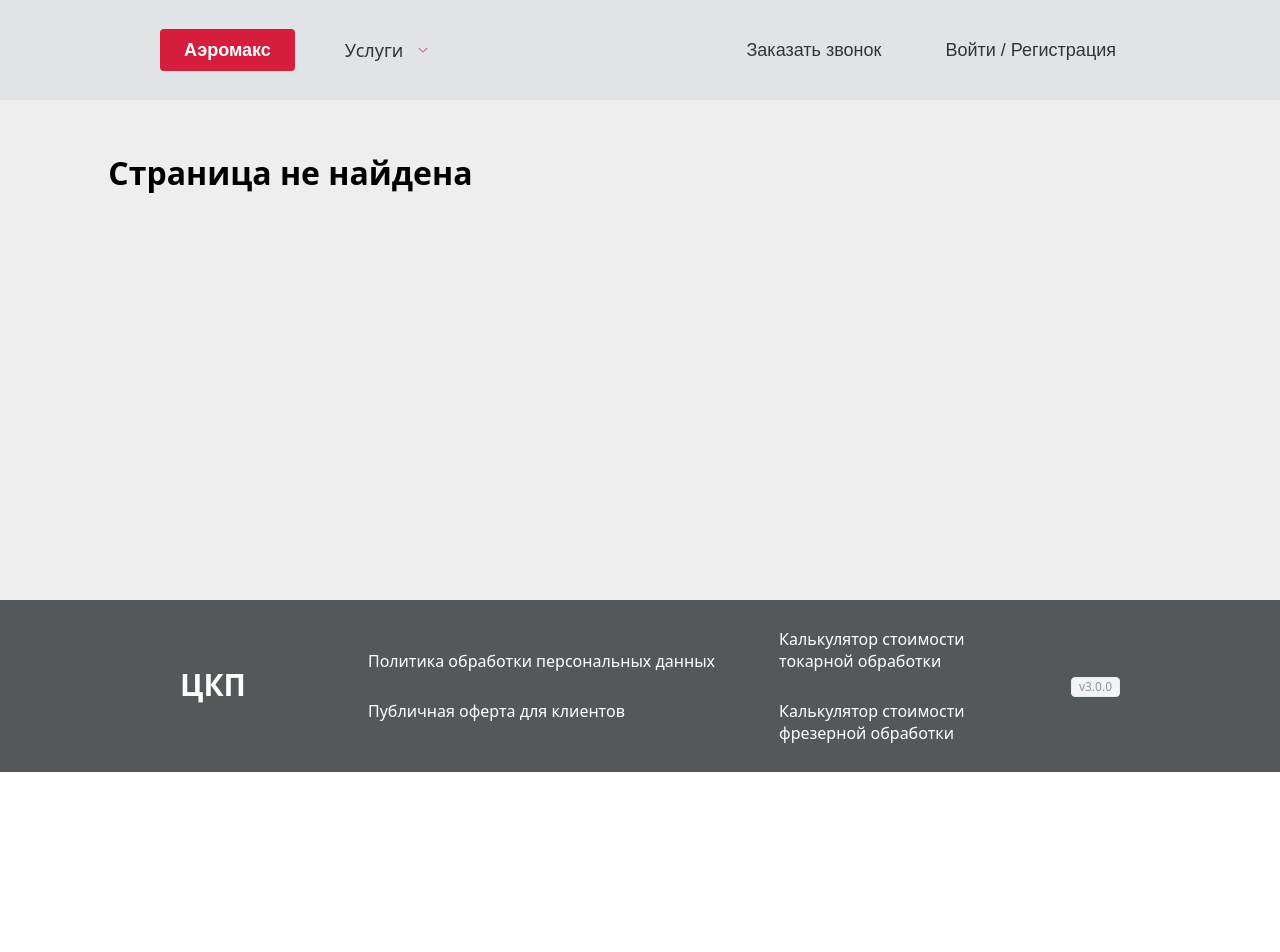
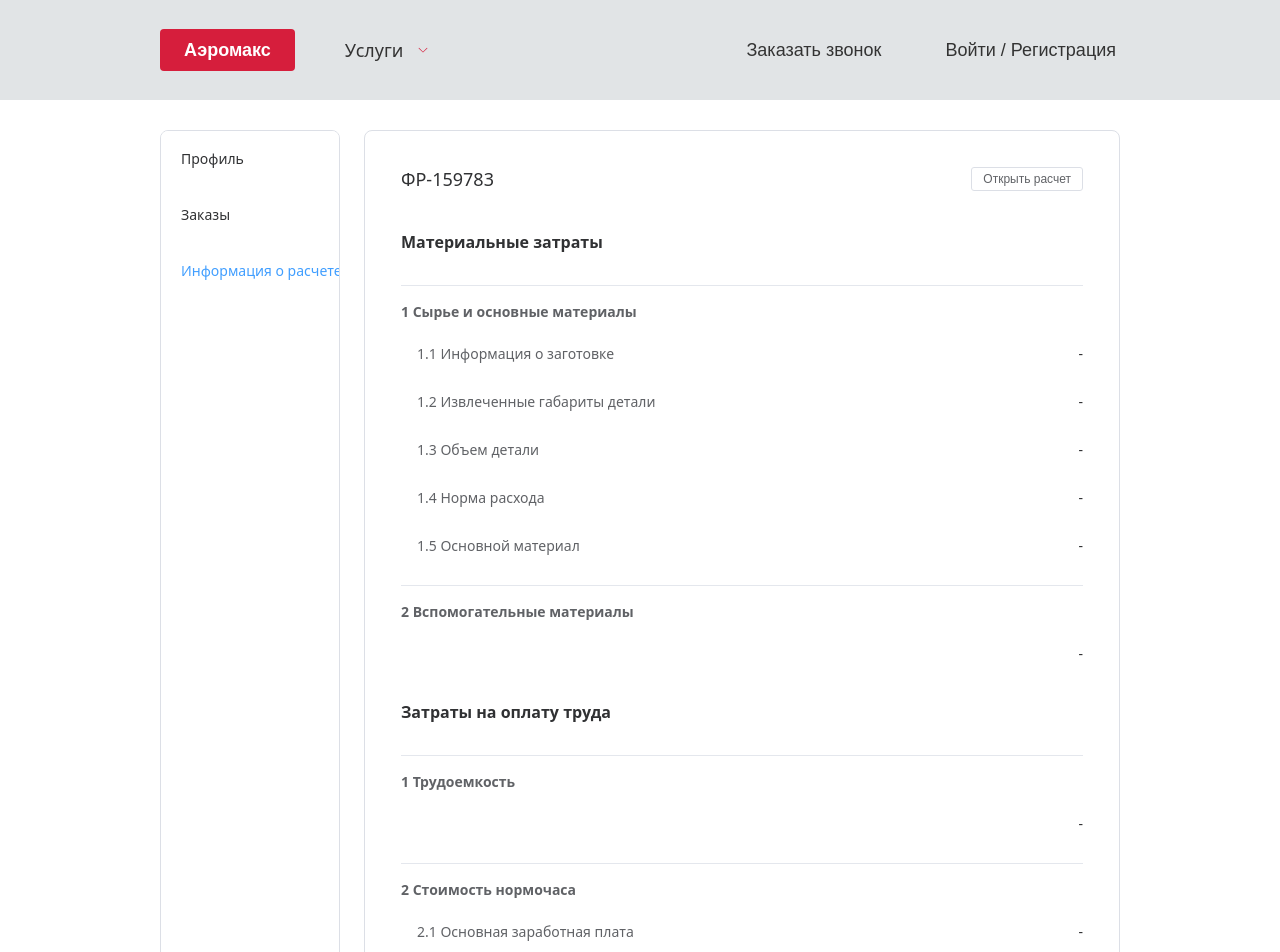
Before and after one commit to js-owl/maas-front, a Vue app: page /personal/calc-info in a window 1280 px wide. Shown: the top 952 px of the page. Before the commit the page ends 800 px from the top, so only its background shows below. Built offline with nearby package versions, Linux system fonts and the light colour scheme; no server answers.

Commit message:
Add PersonalCalcInfo component and update routing. Introduced PersonalCalcInfo.vue for calculation information, added corresponding route in router.ts, and updated PersonalPage.vue to include a menu item for navigation.

```diff
--- a/components.d.ts
+++ b/components.d.ts
@@ -77,6 +77,7 @@ declare module 'vue' {
     PaintPrepare: typeof import('./src/components/coefficients/PaintPrepare.vue')['default']
     PaintPrimer: typeof import('./src/components/coefficients/PaintPrimer.vue')['default']
     PaintType: typeof import('./src/components/coefficients/PaintType.vue')['default']
+    PersonalCalcInfo: typeof import('./src/components/PersonalCalcInfo.vue')['default']
     PersonalOrders: typeof import('./src/components/PersonalOrders.vue')['default']
     PersonalProfile: typeof import('./src/components/PersonalProfile.vue')['default']
     PlasticPreparation: typeof import('./src/components/coefficients/PlasticPreparation.vue')['default']
--- /dev/null
+++ b/src/components/PersonalCalcInfo.vue
@@ -0,0 +1,284 @@
+<script lang="ts" setup>
+import { ref } from 'vue'
+
+// Document number - typically would come from props or route params
+// This represents the calculation document identifier
+const documentNumber = ref('ФР-159783')
+
+// Comment text area value
+// Stores user-entered comments about the calculation
+const comment = ref('')
+
+// Material costs section data
+// Represents costs related to raw materials and auxiliary materials
+const materialCosts = ref({
+  rawMaterials: {
+    blankInfo: '-', // Information about the blank/workpiece
+    extractedDimensions: '-', // Extracted part dimensions
+    partVolume: '-', // Part volume
+    consumptionRate: '-', // Consumption rate
+    mainMaterial: '-', // Main material
+  },
+  auxiliaryMaterials: '-', // Auxiliary materials cost
+})
+
+// Labor costs section data
+// Represents costs associated with labor and workforce
+const laborCosts = ref({
+  laborIntensity: '-', // Labor intensity/workload
+  costPerStandardHour: {
+    basicSalary: '-', // Basic salary
+    additionalSalary: '-', // Additional salary
+    insuranceContributions: '-', // Insurance contributions
+    generalProductionCosts: '-', // General production costs
+    generalAdministrativeCosts: '-', // General administrative costs
+  },
+})
+
+// Tooling costs
+// Represents costs for tooling and equipment
+const toolingCosts = ref('-')
+
+// Handler for opening calculation details
+// This would typically navigate to a detailed calculation view or open a modal
+const handleOpenCalculation = () => {
+  // TODO: Implement navigation or modal opening logic
+  console.log('Opening calculation:', documentNumber.value)
+}
+
+// Handler for saving the calculation information
+// This would typically send the data to the backend API
+const handleSave = async () => {
+  // TODO: Implement save logic with API call
+  console.log('Saving calculation:', {
+    documentNumber: documentNumber.value,
+    comment: comment.value,
+  })
+}
+</script>
+
+<template>
+  <div class="calc-info-container">
+    <!-- Header section with document number and open button -->
+    <div class="calc-header">
+      <div class="document-number">{{ documentNumber }}</div>
+      <el-button type="default" size="small" @click="handleOpenCalculation">
+        Открыть расчет
+      </el-button>
+    </div>
+
+    <!-- Material Costs Section -->
+    <div class="cost-section">
+      <div class="section-title">Материальные затраты</div>
+      <div class="section-divider"></div>
+
+      <!-- Raw materials subsection -->
+      <div class="subsection">
+        <div class="subsection-title">1 Сырье и основные материалы</div>
+        <div class="subsection-content">
+          <div class="cost-item">
+            <span class="cost-label">1.1 Информация о заготовке</span>
+            <span class="cost-value">{{ materialCosts.rawMaterials.blankInfo }}</span>
+          </div>
+          <div class="cost-item">
+            <span class="cost-label">1.2 Извлеченные габариты детали</span>
+            <span class="cost-value">{{ materialCosts.rawMaterials.extractedDimensions }}</span>
+          </div>
+          <div class="cost-item">
+            <span class="cost-label">1.3 Объем детали</span>
+            <span class="cost-value">{{ materialCosts.rawMaterials.partVolume }}</span>
+          </div>
+          <div class="cost-item">
+            <span class="cost-label">1.4 Норма расхода</span>
+            <span class="cost-value">{{ materialCosts.rawMaterials.consumptionRate }}</span>
+          </div>
+          <div class="cost-item">
+            <span class="cost-label">1.5 Основной материал</span>
+            <span class="cost-value">{{ materialCosts.rawMaterials.mainMaterial }}</span>
+          </div>
+        </div>
+      </div>
+
+      <div class="section-divider"></div>
+
+      <!-- Auxiliary materials subsection -->
+      <div class="subsection">
+        <div class="subsection-title">2 Вспомогательные материалы</div>
+        <div class="cost-item">
+          <span class="cost-label"></span>
+          <span class="cost-value">{{ materialCosts.auxiliaryMaterials }}</span>
+        </div>
+      </div>
+    </div>
+
+    <!-- Labor Costs Section -->
+    <div class="cost-section">
+      <div class="section-title">Затраты на оплату труда</div>
+      <div class="section-divider"></div>
+
+      <!-- Labor intensity subsection -->
+      <div class="subsection">
+        <div class="subsection-title">1 Трудоемкость</div>
+        <div class="cost-item">
+          <span class="cost-label"></span>
+          <span class="cost-value">{{ laborCosts.laborIntensity }}</span>
+        </div>
+      </div>
+
+      <div class="section-divider"></div>
+
+      <!-- Cost per standard hour subsection -->
+      <div class="subsection">
+        <div class="subsection-title">2 Стоимость нормочаса</div>
+        <div class="subsection-content">
+          <div class="cost-item">
+            <span class="cost-label">2.1 Основная заработная плата</span>
+            <span class="cost-value">{{ laborCosts.costPerStandardHour.basicSalary }}</span>
+          </div>
+          <div class="cost-item">
+            <span class="cost-label">2.2 Дополнительная заработная плата</span>
+            <span class="cost-value">{{ laborCosts.costPerStandardHour.additionalSalary }}</span>
+          </div>
+          <div class="cost-item">
+            <span class="cost-label">2.3 Страховые взносы</span>
+            <span class="cost-value">{{ laborCosts.costPerStandardHour.insuranceContributions }}</span>
+          </div>
+          <div class="cost-item">
+            <span class="cost-label">2.4 Общепроизводственные затраты</span>
+            <span class="cost-value">{{ laborCosts.costPerStandardHour.generalProductionCosts }}</span>
+          </div>
+          <div class="cost-item">
+            <span class="cost-label">2.5 Общехозяйственные затраты</span>
+            <span class="cost-value">{{ laborCosts.costPerStandardHour.generalAdministrativeCosts }}</span>
+          </div>
+        </div>
+      </div>
+    </div>
+
+    <!-- Tooling Costs Section -->
+    <div class="cost-section">
+      <div class="section-title">Затраты на оснастку</div>
+      <div class="section-divider"></div>
+      <div class="cost-item">
+        <span class="cost-label"></span>
+        <span class="cost-value">{{ toolingCosts }}</span>
+      </div>
+    </div>
+
+    <!-- Comment Section -->
+    <div class="comment-section">
+      <div class="section-title">Комментарий</div>
+      <el-input
+        v-model="comment"
+        type="textarea"
+        :rows="4"
+        placeholder="Введите комментарий..."
+        class="comment-textarea"
+      />
+    </div>
+
+    <!-- Save Button -->
+    <div class="action-section">
+      <el-button type="danger" size="default" @click="handleSave"> Сохранить </el-button>
+    </div>
+  </div>
+</template>
+
+<style scoped>
+.calc-info-container {
+  background: #fff;
+  padding: 20px;
+  min-height: 500px;
+}
+
+/* Header styling - document number on left, button on right */
+.calc-header {
+  display: flex;
+  justify-content: space-between;
+  align-items: center;
+  margin-bottom: 24px;
+  padding-bottom: 16px;
+}
+
+.document-number {
+  font-size: 18px;
+  font-weight: 500;
+  color: #303133;
+}
+
+/* Section styling - each main cost category */
+.cost-section {
+  margin-bottom: 24px;
+}
+
+.section-title {
+  font-size: 16px;
+  font-weight: bold;
+  color: #303133;
+  margin-bottom: 12px;
+}
+
+.section-divider {
+  height: 1px;
+  background-color: #e4e7ed;
+  margin: 12px 0;
+}
+
+/* Subsection styling - numbered items within sections */
+.subsection {
+  margin: 16px 0;
+}
+
+.subsection-title {
+  font-size: 14px;
+  font-weight: 600;
+  color: #606266;
+  margin-bottom: 8px;
+}
+
+.subsection-content {
+  margin-left: 16px;
+}
+
+/* Cost item row - label on left, value on right */
+.cost-item {
+  display: flex;
+  justify-content: space-between;
+  align-items: center;
+  padding: 8px 0;
+  min-height: 32px;
+}
+
+.cost-label {
+  flex: 1;
+  color: #606266;
+  font-size: 14px;
+}
+
+.cost-value {
+  flex: 0 0 auto;
+  color: #303133;
+  font-size: 14px;
+  text-align: right;
+  min-width: 80px;
+}
+
+/* Comment section styling */
+.comment-section {
+  margin-top: 32px;
+  margin-bottom: 24px;
+}
+
+.comment-textarea {
+  margin-top: 12px;
+}
+
+/* Action section - save button positioned at bottom right */
+.action-section {
+  display: flex;
+  justify-content: flex-end;
+  margin-top: 24px;
+  padding-top: 16px;
+  border-top: 1px solid #e4e7ed;
+}
+</style>
--- a/src/pages/PersonalPage.vue
+++ b/src/pages/PersonalPage.vue
@@ -28,6 +28,9 @@ onMounted(async () => {
             </el-menu-item>
             <el-menu-item index="/personal/orders">
               <span>Заказы</span>
+            </el-menu-item>
+            <el-menu-item index="/personal/calc-info">
+              <span>Информация о расчете</span>
             </el-menu-item>
           </el-menu>
         </aside>
--- a/src/router.ts
+++ b/src/router.ts
@@ -64,6 +64,11 @@ const routes: RouteRecordRaw[] = [
         component: () => import('./components/PersonalOrders.vue'),
         name: 'personal-orders',
       },
+      {
+        path: 'calc-info',
+        component: () => import('./components/PersonalCalcInfo.vue'),
+        name: 'personal-calc-info',
+      },
     ],
     name: 'personal',
   },
```
